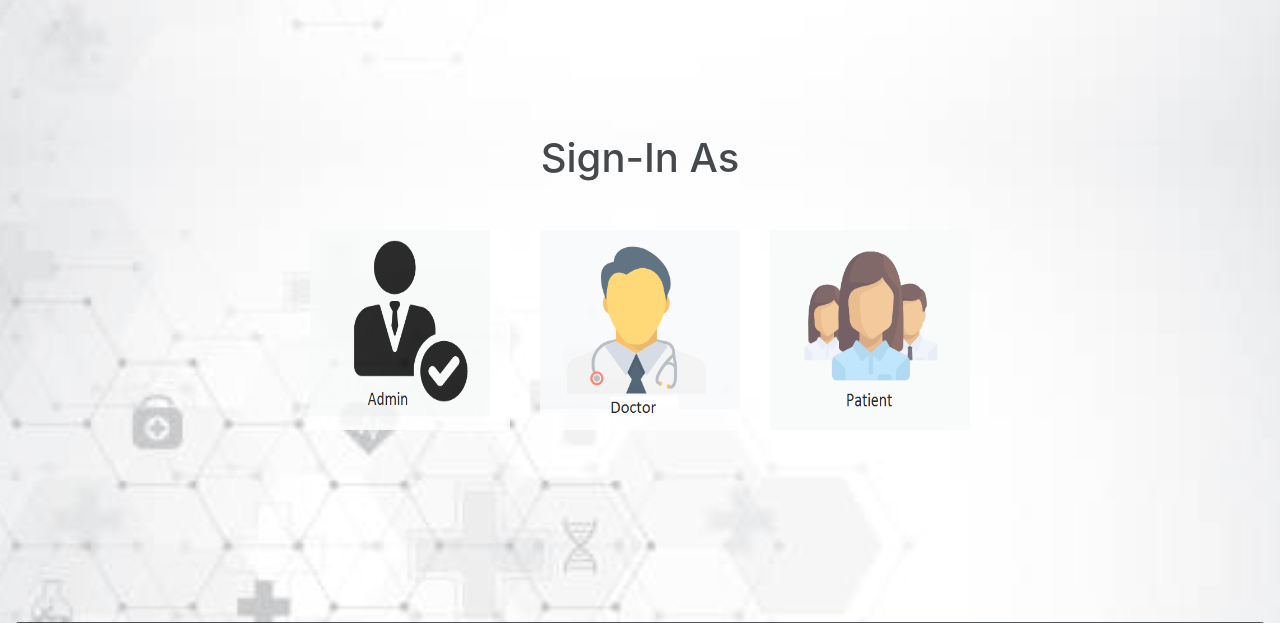
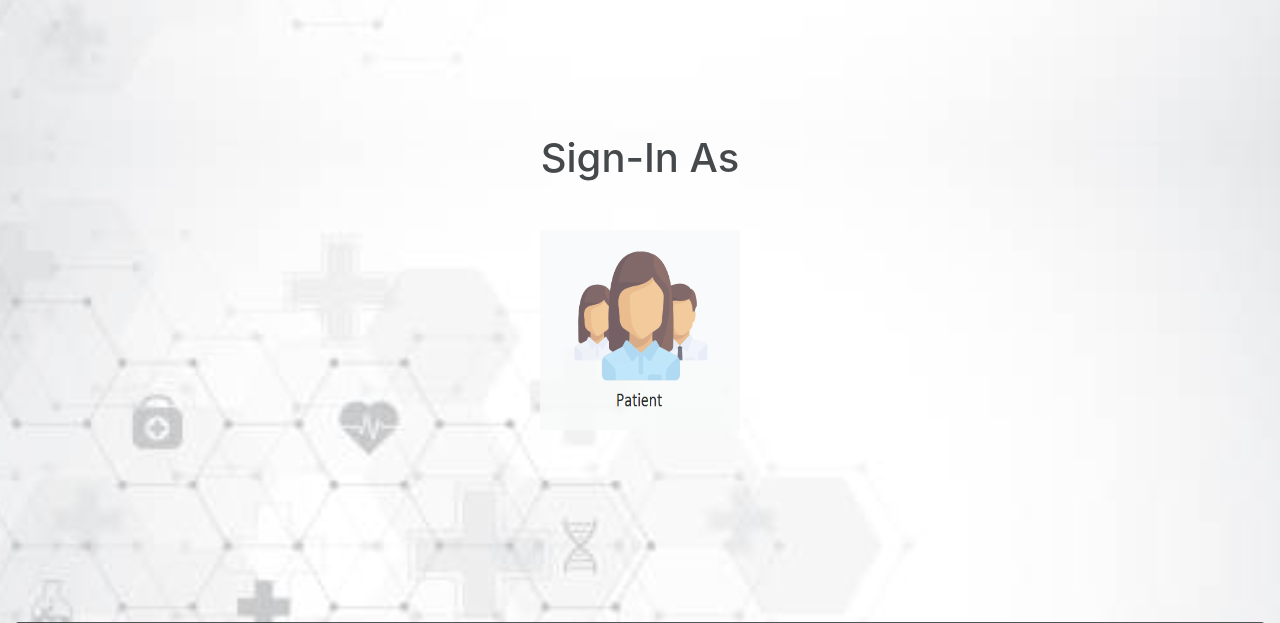
Before and after one commit to rwtlax/Disease-Prediction-Website, a Django app: page / in a window 1280 px wide. Shown: the part 654-1277 px from the top of the page. Run offline with Django 3.2, Linux system fonts and the light colour scheme; parts of the project's set-up code (start-up, migrations or seed data) failed here and were passed over; some libraries are stand-ins or nearby versions.

Commit message:
index.html

```diff
--- a/templates/homepage/index.html
+++ b/templates/homepage/index.html
@@ -52,17 +52,17 @@
       <form>
           <div class="container mt-5 mb-5">
        <div class="row">
-          <div class="col">
+          <!-- <div class="col">
              <a href="{% url 'sign_in_admin' %}">
       <img  alt="admin" src="{% static 'homepage/admin.png' %}"  class="img">
       </a>
-          </div>
+          </div> -->
 
-          <div class="col">
+          <!-- <div class="col">
       <a href="{% url 'sign_in_doctor' %}">
       <img  alt="doctor" src="{% static 'homepage/doctor.png' %}"  class="img">
       </a>
-          </div>
+          </div> -->
 
           <div class="col">
       <a href="{% url 'sign_in_patient' %}">
@@ -99,17 +99,17 @@
 <form>
     <div class="container mt-5 mb-5">
  <div class="row">
-    <div class="col">
+    <!-- <div class="col">
        <a href="{% url 'sign_in_admin' %}">
 <img  alt="admin" src="{% static 'homepage/admin.png' %}"  class="img">
 </a>
-    </div>
+    </div> -->
 
-    <div class="col">
+   <!--  <div class="col">
 <a href="{% url 'sign_in_doctor' %}">
 <img  alt="doctor" src="{% static 'homepage/doctor.png' %}"  class="img">
 </a>
-    </div>
+    </div> -->
 
     <div class="col">
 <a href="{% url 'sign_in_patient' %}">
@@ -147,11 +147,11 @@
     <div class="container mt-5 mb-5 ml-5 mr-5">
  <div class="row">
 
-    <div class="col">
+    <!-- <div class="col">
 <a href="{% url 'signup_doctor' %}">
 <img  alt="doctor" src="{% static 'homepage/doctor.png' %}"  class="img">
 </a>
-    </div>
+    </div> -->
 
     <div class="col">
 <a href="{% url 'signup_patient' %}">
```
